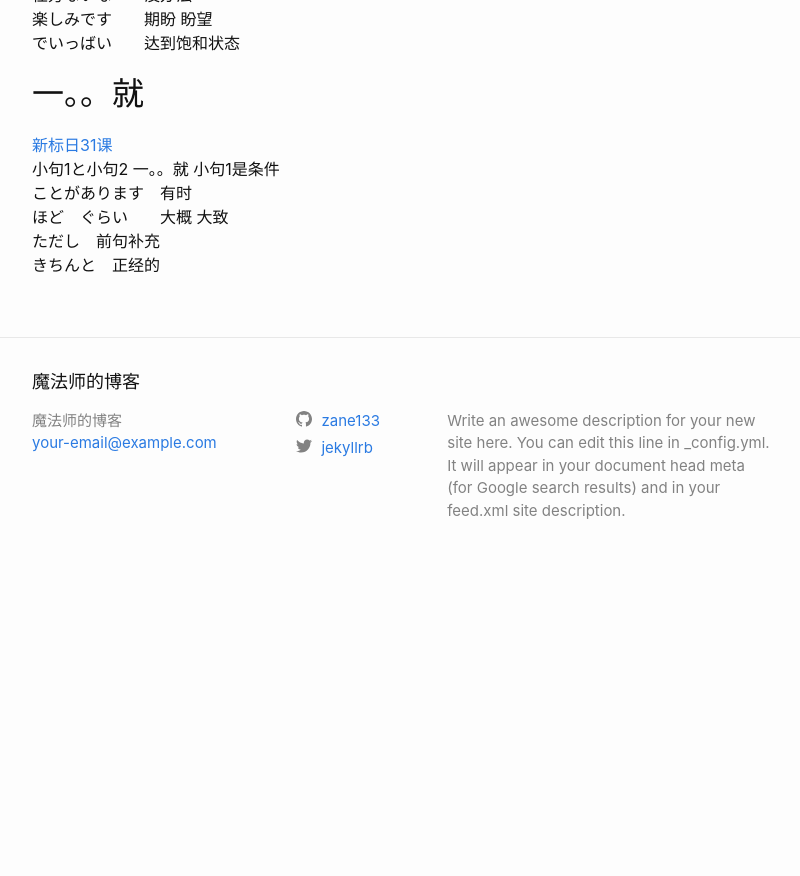
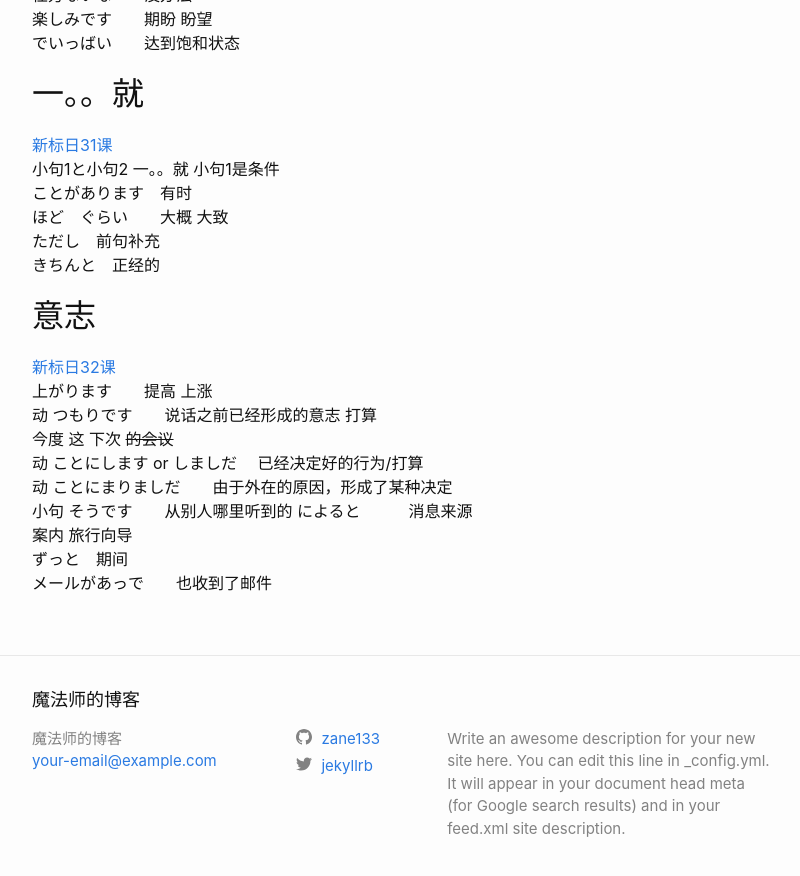
Before and after one commit to zane133/zane133.github.io, a Jekyll site: the page built from _posts/2019-08-17-japanese_study.markdown, in a window 1280 px wide and 900 px high, scrolled down 6670 px. Shown: the top 876 px of the window, without its empty margins (238-1038 px from the left). Built offline with Jekyll 4.4.1, drawn with Linux system fonts in a browser that asks for light colours; before the commit the page ends 7252 px from its top, so only the background shows below that.

Commit message:
Update 2019-08-17-japanese_study.markdown

```diff
--- a/_posts/2019-08-17-japanese_study.markdown
+++ b/_posts/2019-08-17-japanese_study.markdown
@@ -228,3 +228,15 @@ Google可以在搜索词的尾部加上 **とは**
 ほど　ぐらい　　大概 大致
 ただし　前句补充
 きちんと　正经的
+
+## 意志
+[新标日32课](https://www.bilibili.com/video/av14150839/?p=34)
+上がります　　提高 上涨
+动 つもりです　　说话之前已经形成的意志 打算
+今度    这 下次 ~~的会议~~
+动 ことにします or しましだ　 已经决定好的行为/打算
+动 ことにまりましだ　　由于外在的原因，形成了某种决定
+小句  そうです　　从别人哪里听到的    によると　　　消息来源
+案内   旅行向导
+ずっと　期间
+メールがあっで　　也收到了邮件
```
